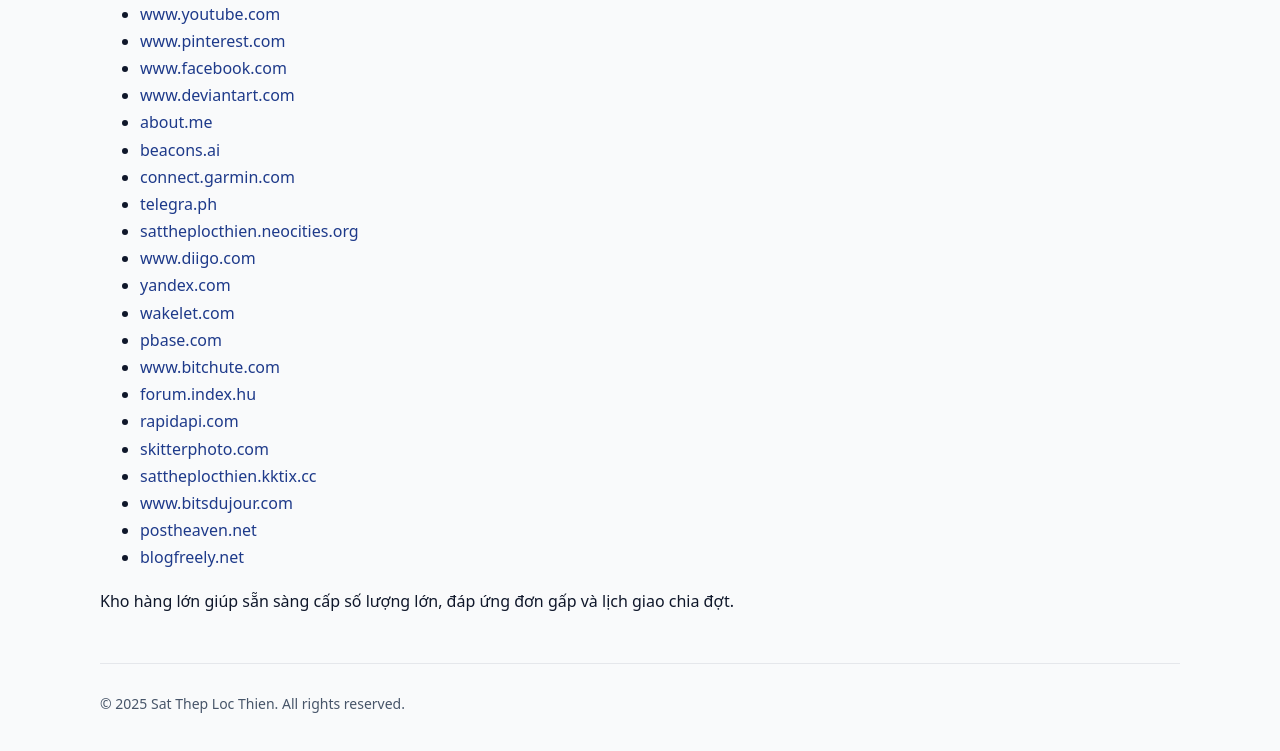
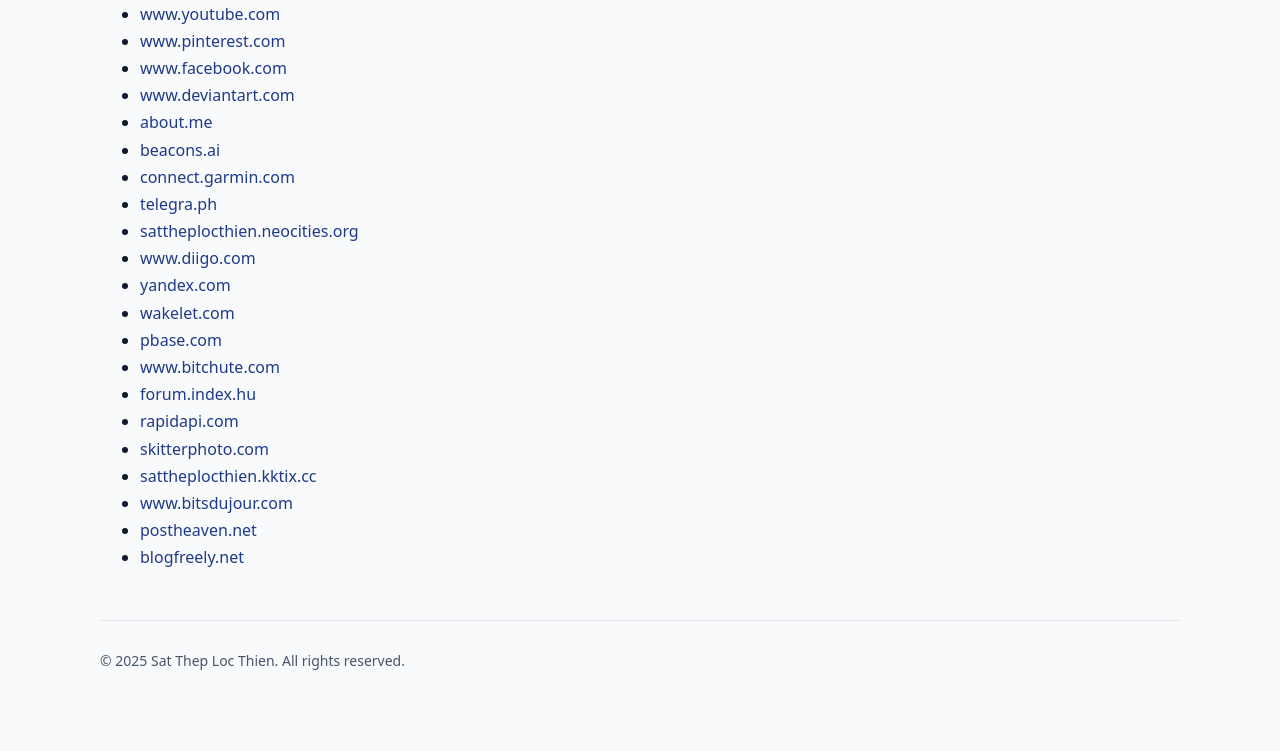
Before and after one commit to Steellocthien/sattheplocthien, a plain HTML site: page index.html in a window 1280 px wide. Shown: the part 3587-4338 px from the top of the page. After the commit the page ends 4299 px from the top, so only its background shows below. Drawn offline with Linux system fonts and the light colour scheme.

Commit message:
Update index.html

```diff
--- a/index.html
+++ b/index.html
@@ -329,7 +329,6 @@
 <li><a href="https://postheaven.net/sat-thep-loc-thien/sat-thep-loc-thien-steel-that-delivers-quality-and-confidence" target="_blank">postheaven.net</a></li>
 <li><a href="https://blogfreely.net/sattheplocthien/sat-thep-loc-thien-blogfreely" target="_blank">blogfreely.net</a></li>
       </ul>
-      <p>Kho hàng lớn giúp sẵn sàng cấp số lượng lớn, đáp ứng đơn gấp và lịch giao chia đợt.</p>
     </section>
     <footer>
       © <span id="year"></span> Sat Thep Loc Thien. All rights reserved.
```
